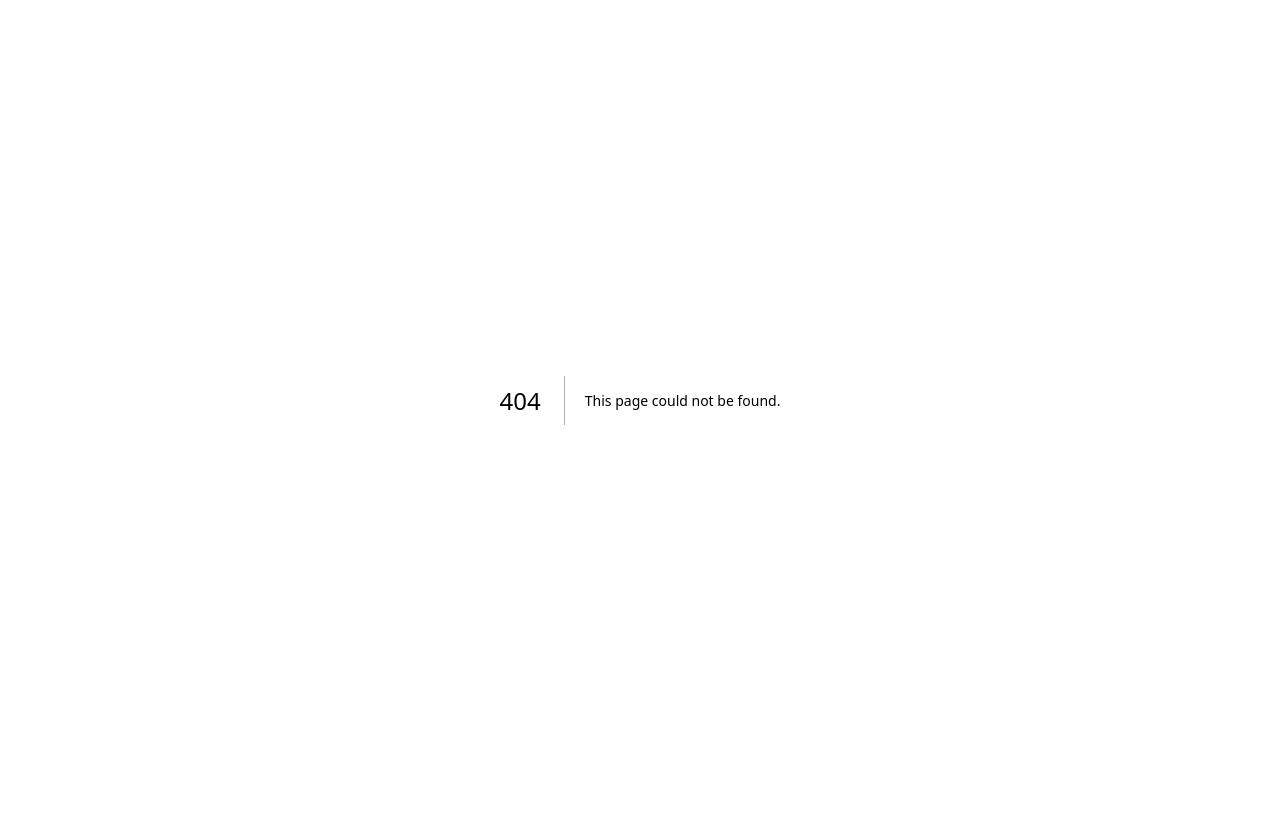
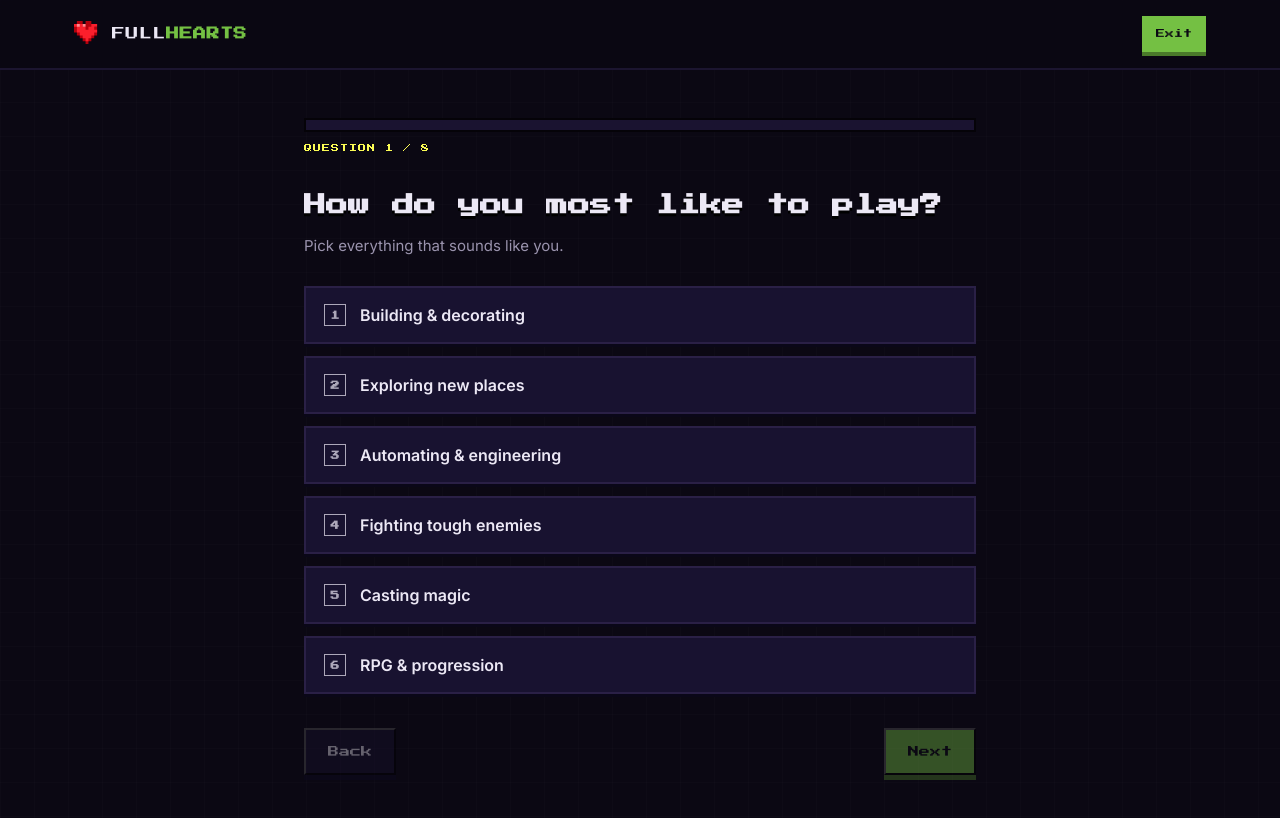
Before and after one commit to YatoVoid/FullHearts, a Next.js app: page /quiz in a window 1280 px wide. Before the commit this address had no page. Shown: the top 818 px of the page. Built offline with nearby package versions, Linux system fonts and the light colour scheme.

Commit message:
feat: add data-driven quiz UI with keyboard support

```diff
--- a/app/globals.css
+++ b/app/globals.css
@@ -187,6 +187,44 @@ nav.links a:hover{color:var(--ink);}
 .principles span b{color:var(--grass);font-size:14px;}
 .intro-lede{font-size:16px;color:var(--mute);max-width:620px;margin:0 auto 38px;text-align:center;}
 
+/* ---------- QUIZ ---------- */
+.quiz{max-width:720px;margin:0 auto;padding:48px 24px 90px;min-height:70vh;}
+.quiz-progress{height:14px;background:#1a1330;border:2px solid #050308;position:relative;overflow:hidden;margin-bottom:10px;}
+.quiz-progress i{position:absolute;inset:0;background:linear-gradient(var(--grass),var(--grass-dk));box-shadow:inset 0 -3px 0 rgba(0,0,0,.25);transition:width .35s cubic-bezier(.2,.8,.2,1);}
+.quiz-step{font-family:var(--pixel);font-size:8px;color:var(--gold);letter-spacing:1px;margin-bottom:34px;}
+.quiz h2{font-family:var(--pixel);font-size:clamp(15px,3vw,22px);line-height:1.5;text-shadow:0 3px 0 #000;margin-bottom:12px;}
+.quiz .help{color:var(--mute);font-size:15px;margin-bottom:28px;}
+.quiz-options{display:grid;gap:12px;margin-bottom:34px;}
+.quiz-option{
+  display:flex;align-items:center;gap:14px;text-align:left;width:100%;
+  font-family:var(--body);font-size:16px;font-weight:600;color:var(--ink);
+  background:var(--slot);border:2px solid #2a2046;padding:16px 18px;cursor:pointer;
+  box-shadow:0 3px 0 #0a0718;transition:transform .08s,box-shadow .08s,border-color .15s,color .15s;
+}
+.quiz-option:hover{border-color:var(--border-a);}
+.quiz-option:active{transform:translateY(3px);box-shadow:0 0 0 #0a0718;}
+.quiz-option.selected{color:var(--void);background:var(--grass);border-color:var(--grass-dk);box-shadow:0 3px 0 var(--grass-dk);}
+.quiz-option .key{font-family:var(--pixel);font-size:9px;flex:none;width:22px;height:22px;display:flex;align-items:center;justify-content:center;border:1px solid currentColor;opacity:.7;}
+.quiz-nav{display:flex;justify-content:space-between;gap:16px;}
+.quiz-nav .spacer{flex:1;}
+.btn-disabled{opacity:.4;pointer-events:none;}
+
+/* ---------- RESULTS ---------- */
+.results{max-width:1180px;margin:0 auto;padding:40px 24px 90px;}
+.results-head{text-align:center;margin-bottom:40px;}
+.results-head .summary{font-family:var(--pixel);font-size:clamp(11px,2.4vw,16px);color:var(--aqua);line-height:1.6;text-shadow:0 3px 0 #000;margin-top:14px;}
+.results-state{text-align:center;color:var(--mute);font-size:16px;padding:80px 0;}
+.badges{display:flex;gap:8px;flex-wrap:wrap;margin:2px 0 12px;}
+.badge{font-family:var(--pixel);font-size:7px;padding:6px 7px;border:1px solid #2a2046;color:var(--mute);white-space:nowrap;}
+.tip .why{font-size:14px;color:var(--grass);font-weight:600;margin-bottom:12px;line-height:1.45;}
+.tip .deps{font-size:12.5px;color:var(--gold);margin-bottom:14px;}
+.tip .deps b{color:var(--ink);}
+.tip-links{display:flex;gap:10px;flex-wrap:wrap;}
+.tip-links a{font-family:var(--pixel);font-size:8px;color:var(--void);background:var(--grass);padding:9px 11px;text-decoration:none;box-shadow:0 3px 0 var(--grass-dk);}
+.tip-links a.alt{background:var(--slot);color:var(--ink);box-shadow:0 3px 0 #0a0718;}
+.tip-links a:active{transform:translateY(3px);}
+.degraded-note{text-align:center;color:var(--mute);font-size:13px;margin-bottom:24px;}
+
 /* ---------- FOOTER ---------- */
 footer{border-top:2px solid #1c1530;padding:46px 0;text-align:center;background:var(--panel);}
 footer .brand{justify-content:center;margin-bottom:18px;}
--- /dev/null
+++ b/app/quiz/page.tsx
@@ -0,0 +1,133 @@
+"use client";
+
+import { useCallback, useEffect, useState } from "react";
+import { useRouter } from "next/navigation";
+import Link from "next/link";
+import { QUESTIONS, type QuizAnswers } from "@/lib/curation/questions";
+
+const ANSWERS_KEY = "fullhearts:answers";
+
+const HEART = (
+  <svg viewBox="0 0 9 9" aria-hidden="true">
+    <path d="M1 0h2v1h1V0h2v1h1v1h1v3h-1v1h-1v1h-1v1H4v-1H3V6H2V5H1V4H0V1h1z" fill="#b3000c" />
+    <path d="M1 1h2v1h1v1h1V2h1V1h2v1H7v1h1v1H7v1H6v1H5v1H4V6H3V5H2V4H1V2H0V1h1z" fill="#fb1f2c" />
+    <path d="M1 1h1v1H1zM3 1h1v1H3z" fill="#ff8a90" />
+  </svg>
+);
+
+export default function Quiz() {
+  const router = useRouter();
+  const [step, setStep] = useState(0);
+  const [answers, setAnswers] = useState<QuizAnswers>({});
+
+  const question = QUESTIONS[step];
+  const total = QUESTIONS.length;
+  const selected = answers[question.id] ?? [];
+  const progress = Math.round((step / total) * 100);
+  const canAdvance = selected.length > 0;
+
+  const toggle = useCallback(
+    (optionId: string) => {
+      setAnswers((prev) => {
+        const current = prev[question.id] ?? [];
+        if (question.kind === "single") {
+          return { ...prev, [question.id]: [optionId] };
+        }
+        const next = current.includes(optionId)
+          ? current.filter((id) => id !== optionId)
+          : [...current, optionId];
+        return { ...prev, [question.id]: next };
+      });
+    },
+    [question]
+  );
+
+  const finish = useCallback(
+    (final: QuizAnswers) => {
+      try {
+        sessionStorage.setItem(ANSWERS_KEY, JSON.stringify(final));
+      } catch {
+        // sessionStorage may be unavailable (private mode); results page falls back.
+      }
+      router.push("/results");
+    },
+    [router]
+  );
+
+  const next = useCallback(() => {
+    if (!canAdvance) return;
+    if (step < total - 1) setStep((s) => s + 1);
+    else finish(answers);
+  }, [canAdvance, step, total, finish, answers]);
+
+  const back = useCallback(() => {
+    if (step > 0) setStep((s) => s - 1);
+  }, [step]);
+
+  // Keyboard: number keys pick options, Enter advances, Backspace goes back.
+  useEffect(() => {
+    function onKey(e: KeyboardEvent) {
+      if (e.key === "Enter") {
+        next();
+      } else if (e.key === "Backspace") {
+        e.preventDefault();
+        back();
+      } else {
+        const n = Number(e.key);
+        if (Number.isInteger(n) && n >= 1 && n <= question.options.length) {
+          toggle(question.options[n - 1].id);
+        }
+      }
+    }
+    window.addEventListener("keydown", onKey);
+    return () => window.removeEventListener("keydown", onKey);
+  }, [next, back, toggle, question]);
+
+  return (
+    <>
+      <header className="nav">
+        <div className="nav-inner">
+          <Link className="brand" href="/" style={{ textDecoration: "none" }}>
+            <span className="heart" style={{ width: 26, height: 26, display: "inline-flex" }}>{HEART}</span>
+            <span className="name">FULL<b>HEARTS</b></span>
+          </Link>
+          <Link className="nav-cta" href="/">Exit</Link>
+        </div>
+      </header>
+
+      <main className="quiz">
+        <div className="quiz-progress" aria-hidden="true"><i style={{ width: `${progress}%` }} /></div>
+        <div className="quiz-step">QUESTION {step + 1} / {total}</div>
+
+        <h2>{question.prompt}</h2>
+        {question.help && <p className="help">{question.help}</p>}
+
+        <div className="quiz-options" role={question.kind === "single" ? "radiogroup" : "group"}>
+          {question.options.map((opt, i) => {
+            const isSel = selected.includes(opt.id);
+            return (
+              <button
+                key={opt.id}
+                type="button"
+                className={`quiz-option${isSel ? " selected" : ""}`}
+                aria-pressed={isSel}
+                onClick={() => toggle(opt.id)}
+              >
+                <span className="key">{i + 1}</span>
+                {opt.label}
+              </button>
+            );
+          })}
+        </div>
+
+        <div className="quiz-nav">
+          <button type="button" className={`btn-ghost${step === 0 ? " btn-disabled" : ""}`} onClick={back}>Back</button>
+          <span className="spacer" />
+          <button type="button" className={`btn-primary${canAdvance ? "" : " btn-disabled"}`} onClick={next}>
+            {step < total - 1 ? "Next" : "See my loadout"}
+          </button>
+        </div>
+      </main>
+    </>
+  );
+}
```
